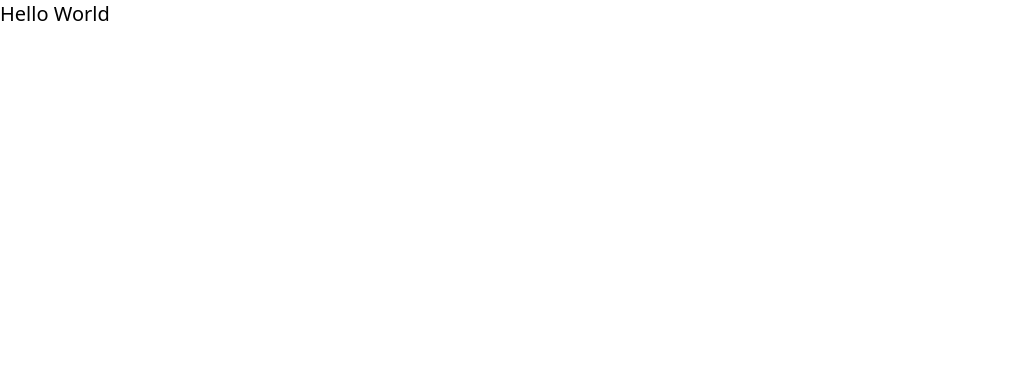
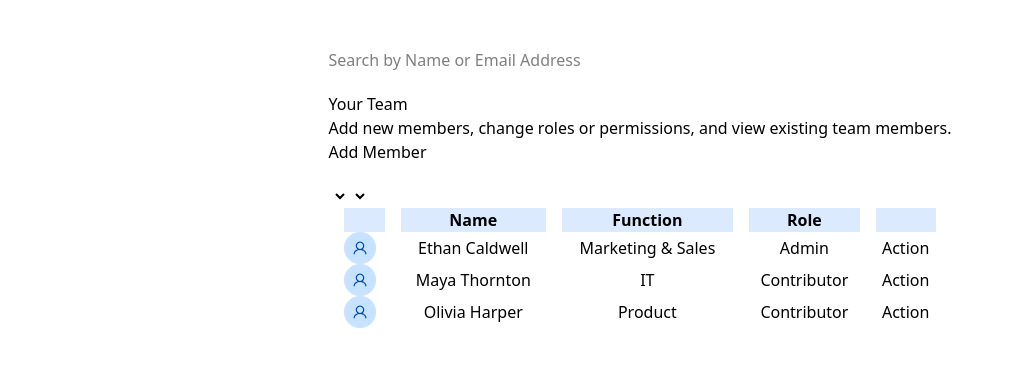
Before and after one commit to sanjay872/team-management, a React (Vite) app in the folder client/: page / in a window 1280 px wide. Shown: the top 366 px of the page, without its empty margins (0-1013 px from the left). Built offline with nearby package versions, Linux system fonts and the light colour scheme.

Commit message:
working on UI

```diff
--- a/client/src/App.jsx
+++ b/client/src/App.jsx
@@ -1,10 +1,107 @@
+import Avatar from './assets/Avatar.png';
+
+
 function App() {
   return (
-    <>
-      <div className="text-xl">
-        Hello World
+    <div className='flex justify-center items-start h-screen'>
+      <div className="flex flex-col m-[48px] gap-5">
+        <input type="text" name="search" id="search" placeholder="Search by Name or Email Address"
+                className=''/>
+        <div>
+          <div>
+            <div>
+              Your Team
+            </div>
+            <div>
+              Add new members, change roles or permissions, and view existing team members.
+            </div>
+          </div>
+          <button>Add Member</button>
+        </div>
+        <div>
+          <div>
+            <select name="Function" id=""></select>
+            <select name="Role" id=""></select>
+          </div>
+          <table className='w-full border-separate border-spacing-x-4'>
+            <thead>
+              <tr className='bg-blue-100'>
+                <th></th>
+                <th>Name</th>
+                <th>Function</th>
+                <th>Role</th>
+                <th></th>
+              </tr>
+            </thead>
+            <tbody>
+                <tr className='text-center hover:hover:bg-gray-700'>
+                <td><img src={Avatar} alt='profile' /></td>
+                <td>
+                  <div>
+                    Ethan Caldwell
+                  </div>
+                </td>
+                <td>
+                  <div>
+                    Marketing & Sales
+                  </div>
+                </td>
+                <td>
+                  <div>
+                    Admin
+                  </div>
+                </td>
+                <td>
+                  <button>Action</button>
+                </td>
+              </tr>
+              <tr className='text-center'>
+                <td><img src={Avatar} alt='profile' /></td>
+                <td>
+                  <div>
+                    Maya Thornton
+                  </div>
+                </td>
+                <td>
+                  <div>
+                    IT
+                  </div>
+                </td>
+                <td>
+                  <div>
+                    Contributor
+                  </div>
+                </td>
+                <td>
+                  <button>Action</button>
+                </td>
+              </tr>
+              <tr className='text-center'>
+                <td><img src={Avatar} alt='profile' /></td>
+                <td>
+                  <div>
+                    Olivia Harper
+                  </div>
+                </td>
+                <td>
+                  <div>
+                    Product
+                  </div>
+                </td>
+                <td>
+                  <div>
+                    Contributor
+                  </div>
+                </td>
+                <td>
+                  <button>Action</button>
+                </td>
+              </tr>
+            </tbody>
+          </table>
+        </div>
       </div>
-    </>
+    </div>
   )
 }
 
--- a/client/src/index.css
+++ b/client/src/index.css
@@ -1 +1,6 @@
 @import "tailwindcss";
+
+@theme{
+    --color-primary: #004AAD;
+    --color-secondary: #C7E2FF;
+}
```
Also changed, not shown: client/src/assets/Avatar.png (added).
